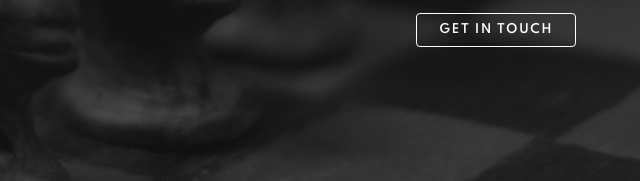
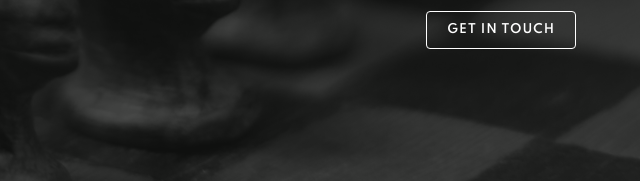
Before and after one commit to Webdacity/HundredFold, a Gatsby site: page / in a window 1280 px wide. Shown: the part 497-678 px from the top of the page, 640-1280 px from the left. Built offline with nearby package versions, Linux system fonts and the light colour scheme; Gatsby itself is replaced by a stand-in of ours; a web font is replaced by a local one.

Commit message:
update quotes

```diff
--- a/src/styles/components/landing.module.scss
+++ b/src/styles/components/landing.module.scss
@@ -70,17 +70,19 @@
                 border: 1.5px solid white;
                 border-radius: 0.25rem;
                 transition: 0.3s ease-out;
+                padding: 0;
 
                 a {
-                    display: inline-block;
+                    display: block;
                     color: white;
                     text-decoration: none;
                     text-transform: uppercase;
                     font-family: $heading-font;
-                    letter-spacing: 1.5px;
+                    letter-spacing: 1px;
                     font-size: 0.75rem;
                     font-weight: 600;
-                    padding: 0.5rem 1rem;
+                    padding: 0.75rem 1.25rem;
+                    line-height: 1;
                 }
 
                 &:hover {
--- a/src/styles/pages/index.module.scss
+++ b/src/styles/pages/index.module.scss
@@ -53,6 +53,7 @@
         width: 100%;
         height: 100%;
         z-index: 0;
+        overflow: hidden;
     }
 
     .overlay {
@@ -89,7 +90,9 @@
     }
 
     @media (min-width: 1400px) {
-        padding: 8rem 0;
+        .overlay {
+            padding: 8rem 0;
+        }
     }
 
     @media (max-width: 768px) {
```
